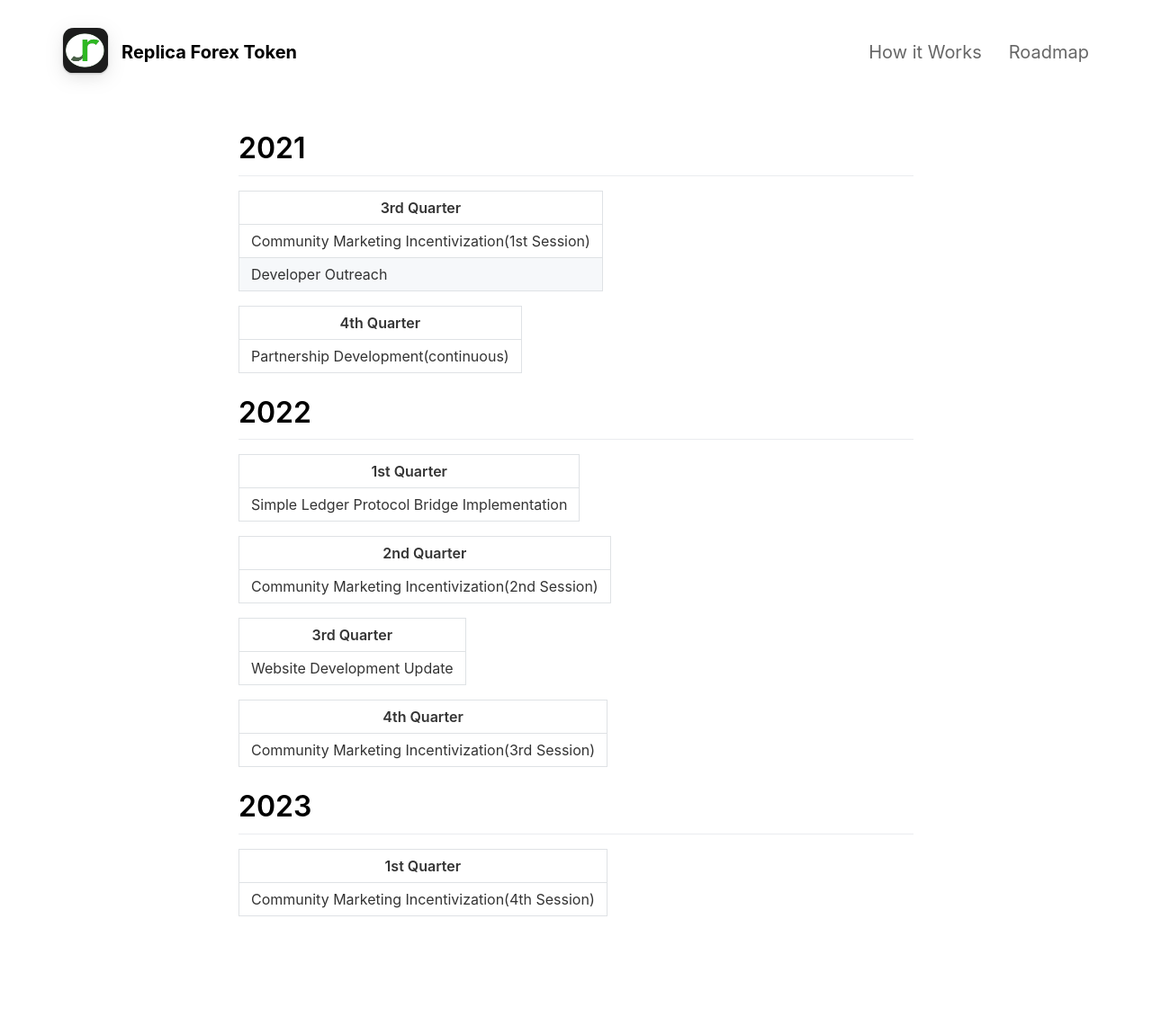
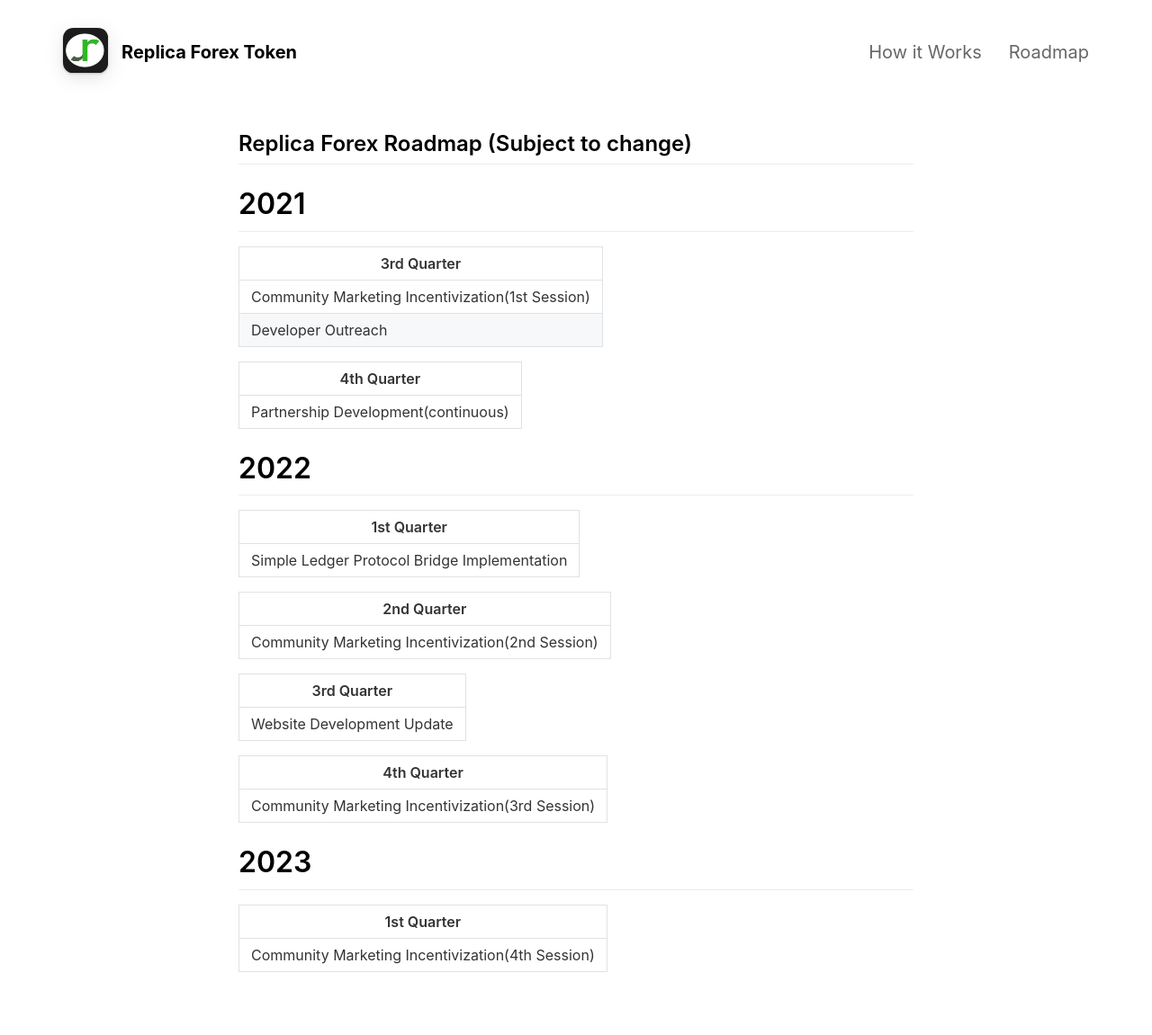
Before and after one commit to fintechntrusts2020/Replica_Forex, a Jekyll site: the page built from _pages/Roadmap.md, in a window 1280 px wide. Shown: the whole page at 90% size. Built offline with Jekyll 4.4.1, drawn with Linux system fonts in a browser that asks for light colours; nearby versions of some CDN libraries; before the commit the page ends 1089 px from its top, so only the background shows below that.

Commit message:
Roadmap.md(Update)

```diff
--- a/_pages/Roadmap.md
+++ b/_pages/Roadmap.md
@@ -3,6 +3,8 @@ layout: page
 title: Roadmap
 include_in_header: true
 ---
+## Replica Forex Roadmap (Subject to change)
+
 
 # 2021
 
```
